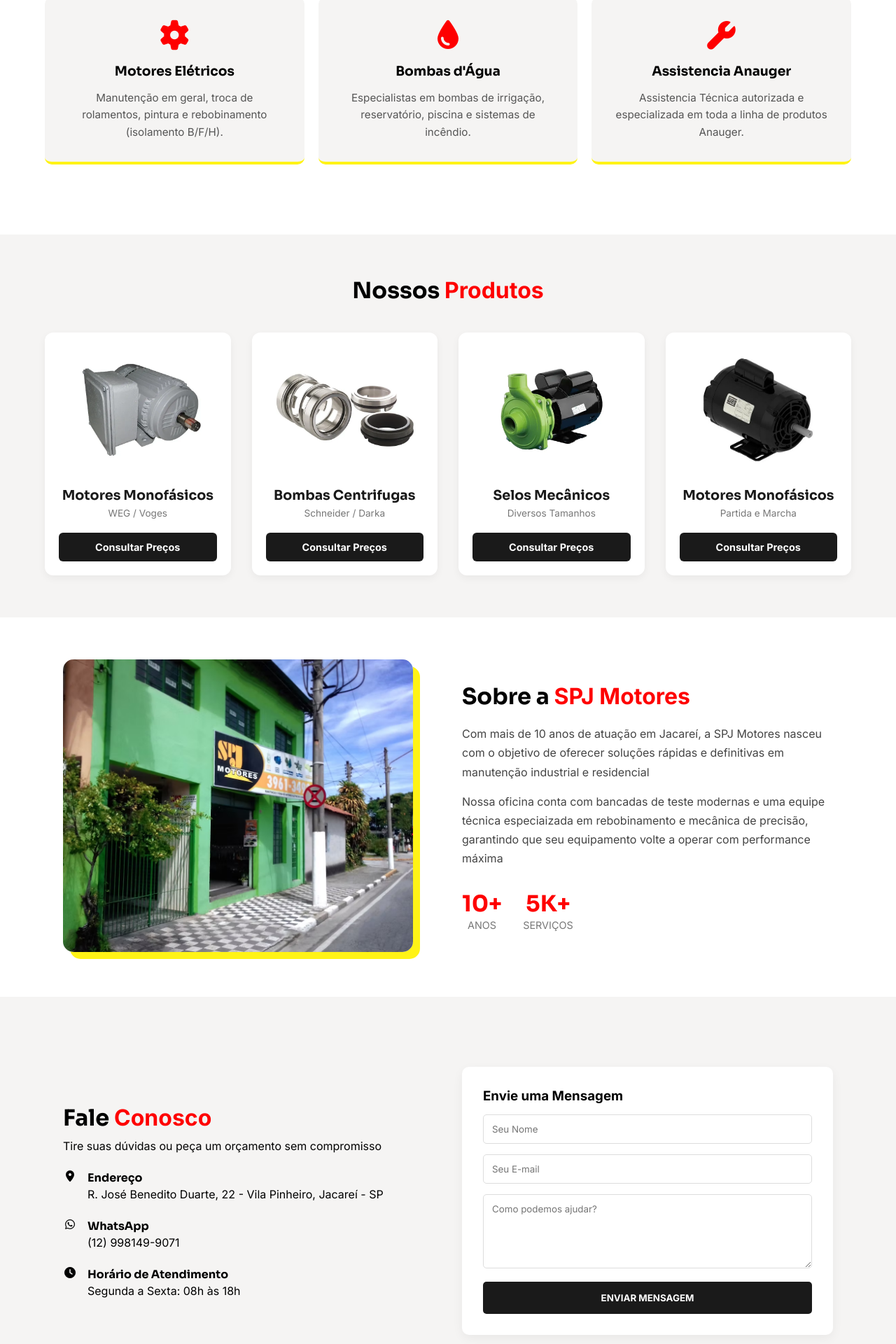
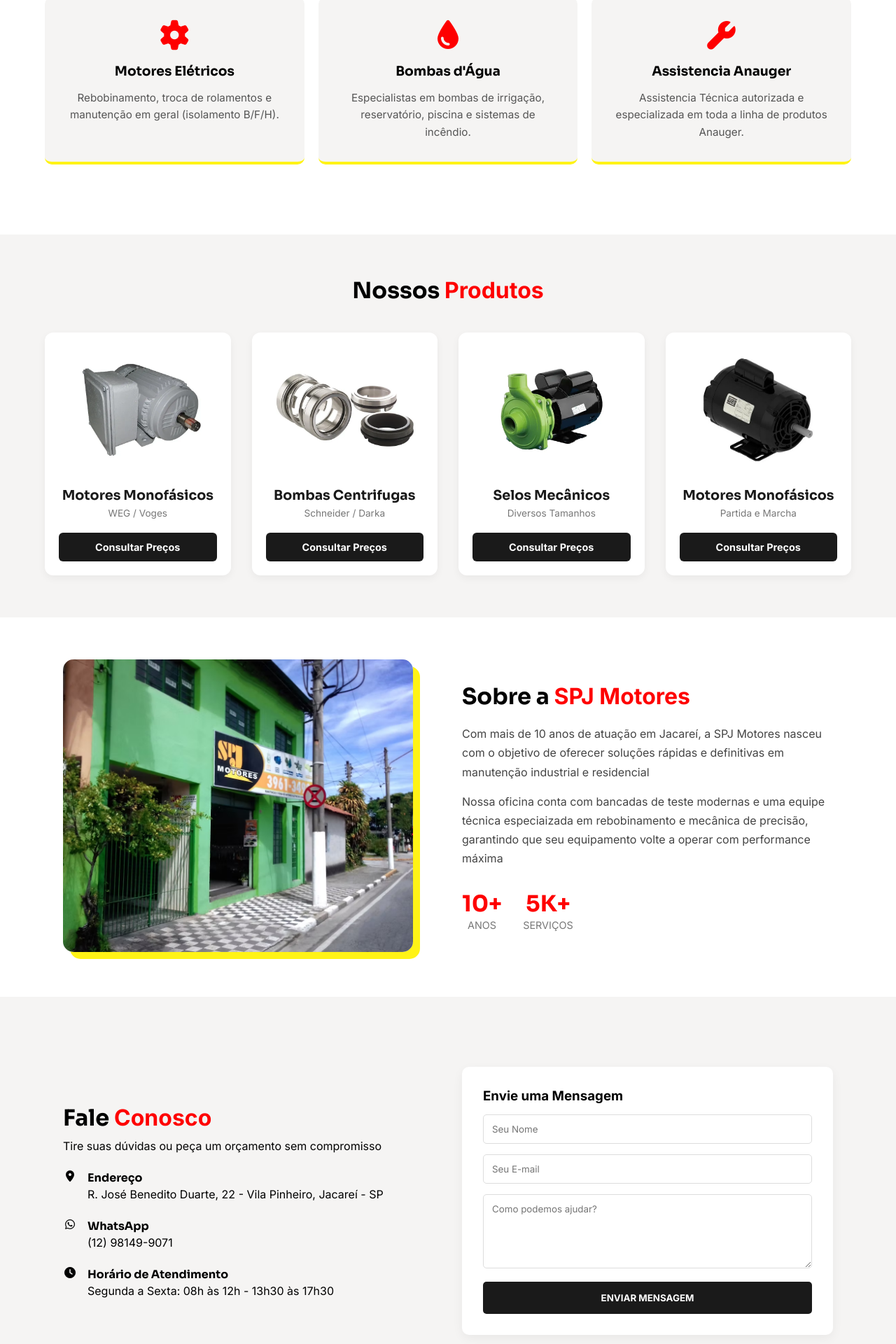
Before and after one commit to gsales2/SPJ-Motores, a React (Vite) app: page / in a window 1280 px wide. Shown: the part 840-2760 px from the top of the page at 70% size. Built offline with nearby package versions, Linux system fonts and the light colour scheme.

Commit message:
minor changes

```diff
--- a/src/components/Contato/Contato.jsx
+++ b/src/components/Contato/Contato.jsx
@@ -21,7 +21,7 @@ export function Contato() {
                         <i className="fa-brands fa-whatsapp"></i>
                         <div>
                             <h4>WhatsApp</h4>
-                            <p>(12) 998149-9071</p>
+                            <p>(12) 98149-9071</p>
                         </div>
                     </div>
 
@@ -29,7 +29,7 @@ export function Contato() {
                         <i className="fa-solid fa-clock"></i>
                         <div>
                             <h4>Horário de Atendimento</h4>
-                            <p>Segunda a Sexta: 08h às 18h</p>
+                            <p>Segunda a Sexta: 08h às 12h - 13h30 às 17h30</p>
                         </div>
                     </div>
                 </div>
--- a/src/components/Header/Header.css
+++ b/src/components/Header/Header.css
@@ -14,7 +14,7 @@
 
 .logo {
   height: auto;
-  width: 80px;
+  width: 100px;
 }
 
 .nav {
--- a/src/components/Servicos/Servicos.jsx
+++ b/src/components/Servicos/Servicos.jsx
@@ -5,7 +5,7 @@ export function Servicos() {
     const listaServicos = [
         {
             titulo: "Motores Elétricos",
-            descricao: "Manutenção em geral, troca de rolamentos, pintura e rebobinamento (isolamento B/F/H).",
+            descricao: "Rebobinamento, troca de rolamentos e manutenção em geral (isolamento B/F/H).",
             icone: "fa-solid fa-gear"
         },
         {
```
